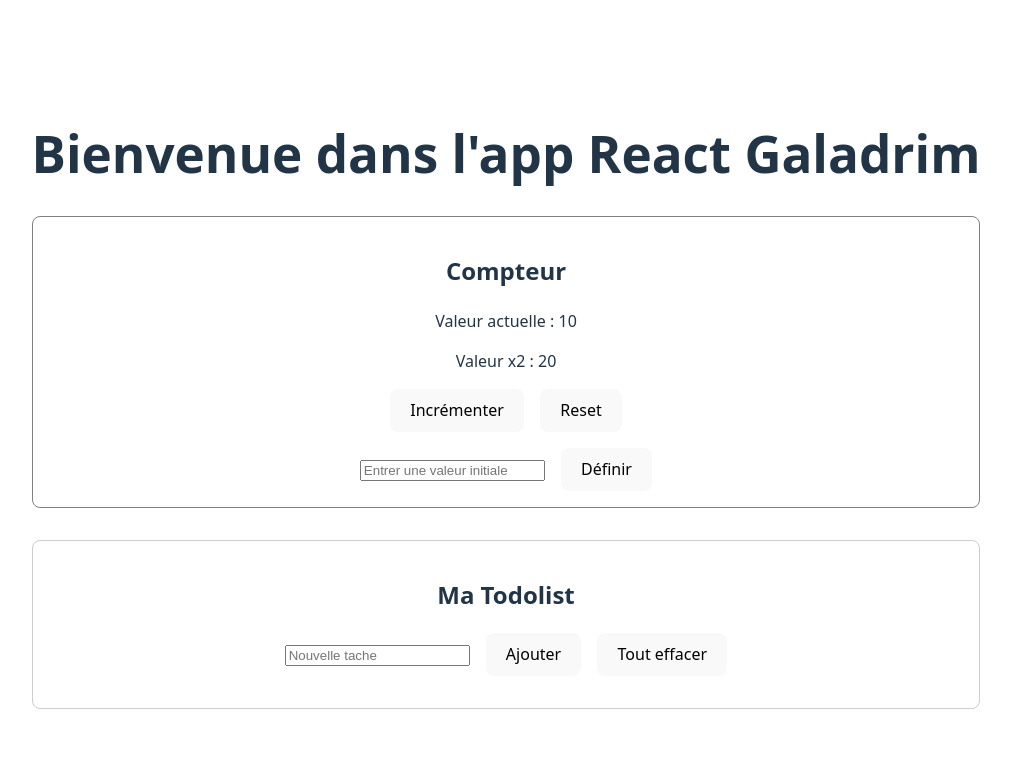
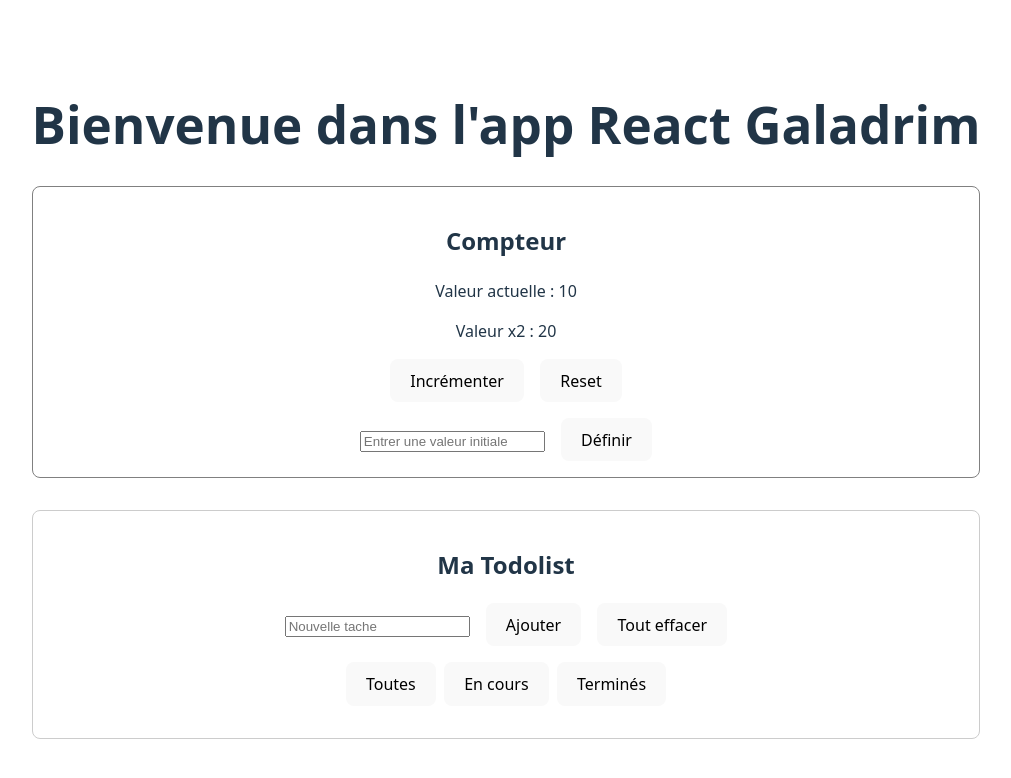
Before and after one commit to smaail-hennani/react-galadrim, a React (Vite) app: page / in a window 1280 px wide. Shown: the top 778 px of the page, without its empty margins (134-1145 px from the left). Built offline with nearby package versions, Linux system fonts and the light colour scheme.

Commit message:
feat: filtrage dynamique des tâches selon l’état sélectionné

```diff
--- a/src/components/TodoList.tsx
+++ b/src/components/TodoList.tsx
@@ -8,6 +8,7 @@
 function TodoList() {
     const [tasks, setTasks] = useState<Task[]>([]);
     const [input, setInput] = useState<string>("");
+    const [filter, setFilter] = useState<"toutes" | "encours" | "terminees">("toutes");
 
     const addTask = () => {
         if (input.trim() !== "") {
@@ -25,6 +26,12 @@
         setTasks([]);
     };
 
+    const filteredTask = tasks.filter(task => {
+        if(filter === "encours") return !task.completed;
+        if(filter === "terminees") return task.completed;
+        return true; //  toutes
+    })
+
     return (
         <div style={{ marginTop: '2rem', padding: '1rem', border: '1px solid #ccc', borderRadius: 8 }}>
             <h2>Ma Todolist</h2>
@@ -39,8 +46,14 @@
 
             <button onClick={clearTasks} style={{marginLeft: '1rem' }}>Tout effacer</button>
 
+            <div style={{ marginTop: '1rem'}}>
+                <button onClick={() => setFilter("toutes")}>Toutes</button>
+                <button onClick={() => setFilter("encours")} style={{ marginLeft: '0.5rem' }}>En cours</button>
+                <button onClick={() => setFilter("terminees")} style={{ marginLeft: '0.5rem' }}>Terminés</button>
+            </div>
+
             <ul style={{ marginTop: '1rem' }}>
-                {tasks.map((task, index) => (
+                {filteredTask.map((task, index) => (
                     <li key={index}>
                         <input
                             type="checkbox"
```
